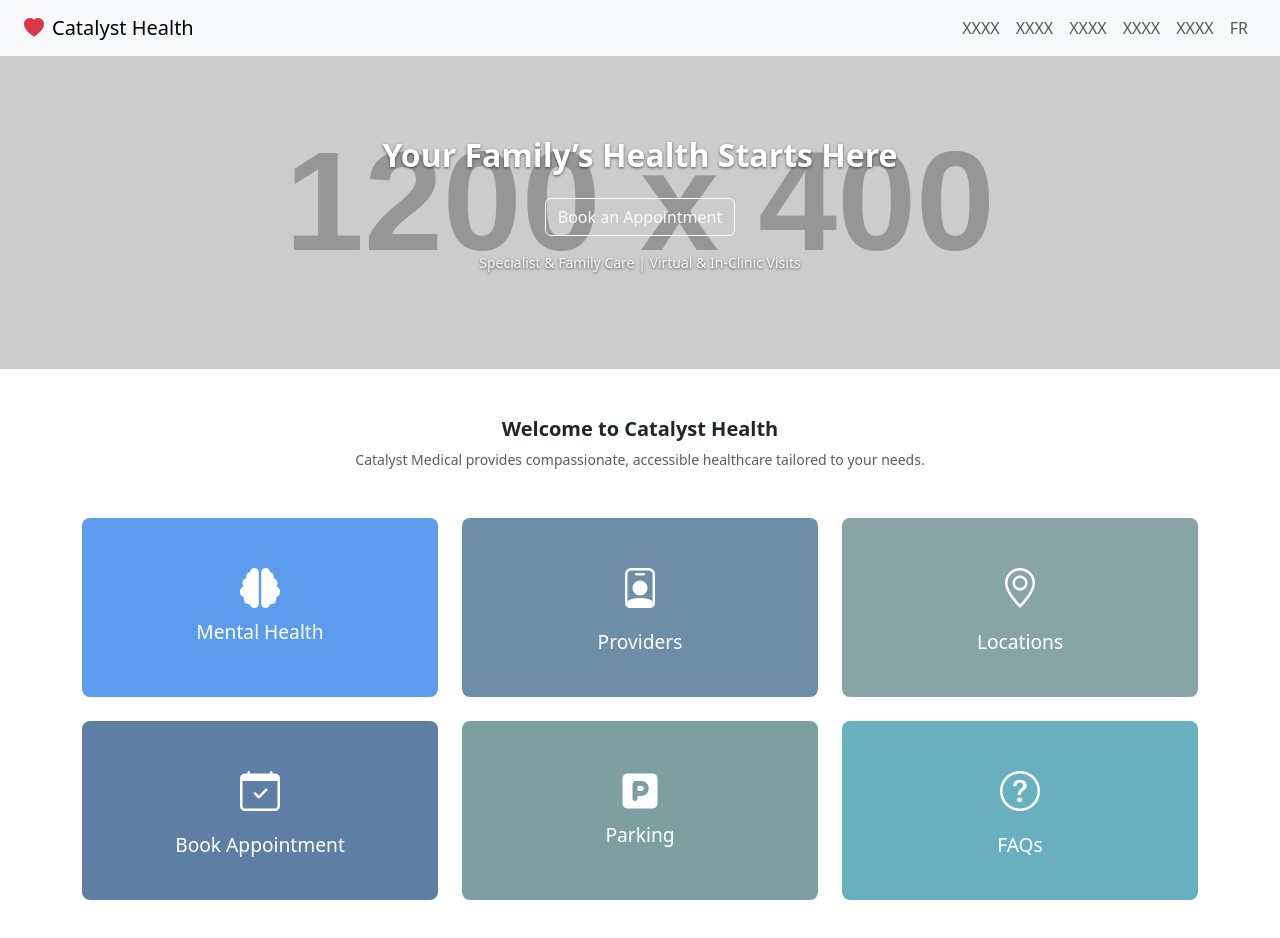
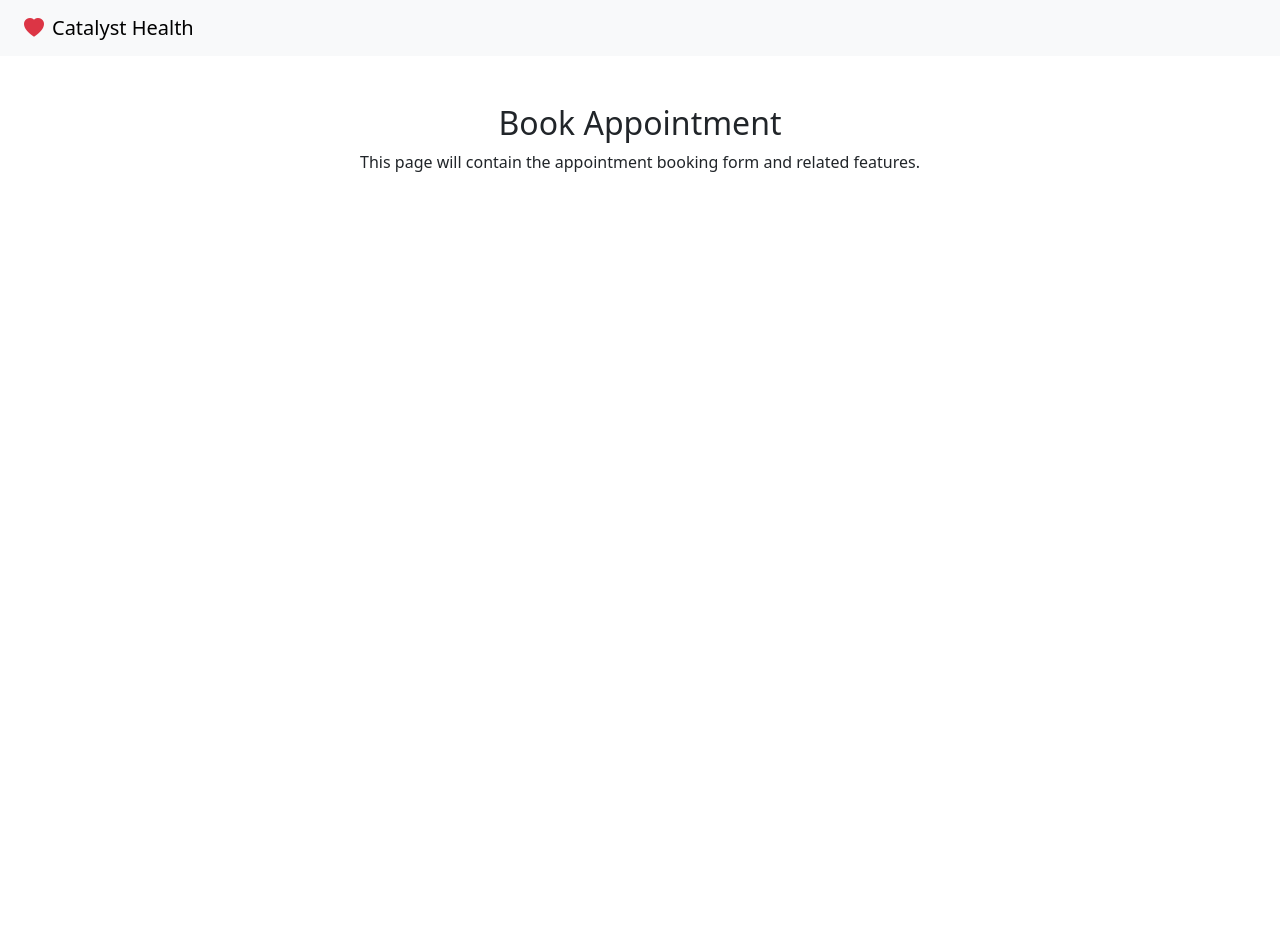
Before and after one commit to sonja-jovic/doctors-site.github.io, a React (Create React App) app: page /doctors-site.github.io/book-appointment in a window 1280 px wide. Shown: the top 938 px of the page. After the commit the page ends 800 px from the top, so only its background shows below. Built offline with nearby package versions, Linux system fonts and the light colour scheme.

Commit message:
linked all subpages + small edits

```diff
--- a/src/App.js
+++ b/src/App.js
@@ -2,33 +2,35 @@ import React from "react";
 import {
   Navbar,
   Container,
-  Nav,
   Button,
   Row,
   Col
 } from "react-bootstrap";
+
+import { Routes, Route, Link } from "react-router-dom";
+
 import "./App.css";
+import MentalHealth from "./pages/MentalHealth";
+import Providers from "./pages/Providers";
+import Locations from "./pages/Locations";
+import Pediatrics from "./pages/Pediatrics";
+import Parking from "./pages/Parking";
+import FAQs from "./pages/FAQs";
+import BookAppointment from "./pages/BookAppointment";  // <-- Import here
 
-function App() {
+// Home page component
+function Home() {
+  const tiles = [
+    { title: "Mental Health", iconClass: "fas fa-brain", color: "#5d9cec", path: "/mental-health" },
+    { title: "Providers", iconClass: "bi bi-person-badge", color: "#6c8ea6", path: "/providers" },
+    { title: "Locations", iconClass: "bi bi-geo-alt", color: "#89a4a6", path: "/locations" },
+    { title: "Pediatrics", iconClass: "bi bi-calendar-check", color: "#5c7fa3", path: "/pediatrics" },
+    { title: "Parking", iconClass: "fas fa-parking", color: "#7ca0a2", path: "/parking" },
+    { title: "FAQs", iconClass: "bi bi-question-circle", color: "#68afc0", path: "/faqs" }
+  ];
+
   return (
     <>
-      {/* Top Navigation */}
-      <Navbar bg="light" expand="lg" className="px-4">
-        <Navbar.Brand href="#">
-          <i className="bi bi-heart-fill text-danger me-2"></i>
-          Catalyst Health
-        </Navbar.Brand>
-        <Nav className="ms-auto d-none d-lg-flex">
-          <Nav.Link href="#">XXXX</Nav.Link>
-          <Nav.Link href="#">XXXX</Nav.Link>
-          <Nav.Link href="#">XXXX</Nav.Link>
-          <Nav.Link href="#">XXXX</Nav.Link>
-          <Nav.Link href="#">XXXX</Nav.Link>
-          <Nav.Link href="#">FR</Nav.Link>
-        </Nav>
-      </Navbar>
-
-      {/* Hero Section */}
       <div
         className="hero-section text-center text-white"
         style={{
@@ -39,15 +41,16 @@ function App() {
         }}
       >
         <h2 className="fw-bold">Your Family’s Health Starts Here</h2>
+        <Link to="/book-appointment">
           <Button variant="outline-light" className="my-3">
-          Book an Appointment
+            Book Appointment
           </Button>
+        </Link>
         <p className="text-light small">
           Specialist & Family Care | Virtual & In-Clinic Visits
         </p>
       </div>
 
-      {/* Welcome Section */}
       <Container className="text-center my-5">
         <h5 className="fw-bold">Welcome to Catalyst Health</h5>
         <p className="text-muted small">
@@ -55,19 +58,11 @@ function App() {
         </p>
       </Container>
 
-      {/* Info Tiles Section */}
-      {/* Info Tiles Section */}
       <Container className="my-5">
         <Row className="g-4" xs={1} md={3}>
-          {[
-            { title: "Mental Health", iconClass: "fas fa-brain", color: "#5d9cec", useFA: true },
-            { title: "Providers", iconClass: "bi bi-person-badge", color: "#6c8ea6" },
-            { title: "Locations", iconClass: "bi bi-geo-alt", color: "#89a4a6" },
-            { title: "Book Appointment", iconClass: "bi bi-calendar-check", color: "#5c7fa3" },
-            { title: "Parking", iconClass: "fas fa-parking", color: "#7ca0a2", useFA: true },
-            { title: "FAQs", iconClass: "bi bi-question-circle", color: "#68afc0" }
-          ].map((tile, idx) => (
+          {tiles.map((tile, idx) => (
             <Col key={idx}>
+              <Link to={tile.path} style={{ textDecoration: "none" }}>
                 <div
                   className="info-tile h-100 d-flex flex-column justify-content-center align-items-center"
                   style={{ backgroundColor: tile.color }}
@@ -75,12 +70,36 @@ function App() {
                   <i className={`${tile.iconClass} icon`}></i>
                   <div className="tile-text">{tile.title}</div>
                 </div>
+              </Link>
             </Col>
           ))}
         </Row>
       </Container>
+    </>
+  );
+}
 
+// Main App
+function App() {
+  return (
+    <>
+      <Navbar bg="light" expand="lg" className="px-4">
+        <Navbar.Brand as={Link} to="/" style={{ cursor: "pointer" }}>
+          <i className="bi bi-heart-fill text-danger me-2"></i>
+          Catalyst Health
+        </Navbar.Brand>
+      </Navbar>
 
+      <Routes>
+        <Route path="/" element={<Home />} />
+        <Route path="/mental-health" element={<MentalHealth />} />
+        <Route path="/providers" element={<Providers />} />
+        <Route path="/locations" element={<Locations />} />
+        <Route path="/pediatrics" element={<Pediatrics />} />
+        <Route path="/parking" element={<Parking />} />
+        <Route path="/faqs" element={<FAQs />} />
+        <Route path="/book-appointment" element={<BookAppointment />} /> {/* New route */}
+      </Routes>
     </>
   );
 }
--- a/src/pages/BookAppointment.js
+++ b/src/pages/BookAppointment.js
@@ -0,0 +1,14 @@
+import React from "react";
+import { Container } from "react-bootstrap";
+
+function BookAppointment() {
+  return (
+    <Container className="my-5 text-center">
+      <h2>Book Appointment</h2>
+      <p>This page will contain the appointment booking form and related features.</p>
+      {/* You can start adding your complex form here */}
+    </Container>
+  );
+}
+
+export default BookAppointment;
--- a/src/pages/FAQs.js
+++ b/src/pages/FAQs.js
@@ -0,0 +1,11 @@
+import React from "react";
+import { Container } from "react-bootstrap";
+
+export default function FAQs() {
+  return (
+    <Container className="text-center my-5">
+      <h2>FAQs</h2>
+      <p className="text-muted">Coming Soon</p>
+    </Container>
+  );
+}
--- a/src/pages/Parking.js
+++ b/src/pages/Parking.js
@@ -0,0 +1,11 @@
+import React from "react";
+import { Container } from "react-bootstrap";
+
+export default function Parking() {
+  return (
+    <Container className="text-center my-5">
+      <h2>Parking</h2>
+      <p className="text-muted">Coming Soon</p>
+    </Container>
+  );
+}
--- /dev/null
+++ b/src/pages/Pediatrics.js
@@ -0,0 +1,11 @@
+import React from "react";
+import { Container } from "react-bootstrap";
+
+export default function Pediatrics() {
+  return (
+    <Container className="text-center my-5">
+      <h2>Pediatrics</h2>
+      <p className="text-muted">Coming Soon</p>
+    </Container>
+  );
+}
--- a/src/pages/Providers.js
+++ b/src/pages/Providers.js
@@ -0,0 +1,11 @@
+import React from "react";
+import { Container } from "react-bootstrap";
+
+export default function Providers() {
+  return (
+    <Container className="text-center my-5">
+      <h2>Providers</h2>
+      <p className="text-muted">Coming Soon</p>
+    </Container>
+  );
+}
```
Also changed, not shown: src/index.js (+4 -3 lines). Lines whose indentation alone changed are shown as unchanged.
